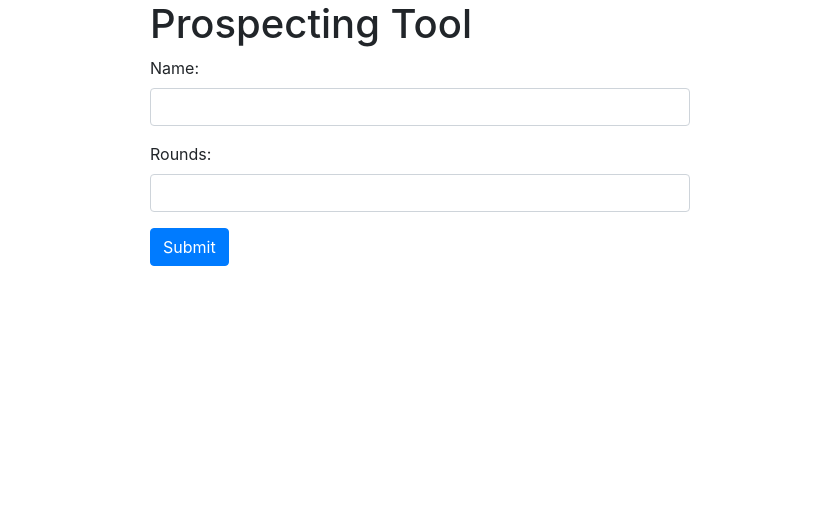
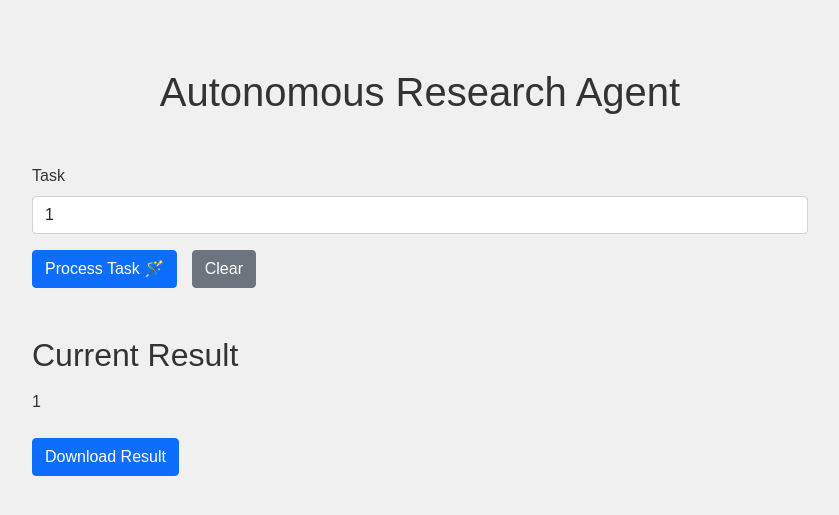
Before and after one commit to matthew-kissinger/radar, a Flask app: page / in a window 1280 px wide. Shown: the top 515 px of the page, without its empty margins (220-1059 px from the left). Run offline with Flask 3, Linux system fonts and the light colour scheme; the visitor is signed in with stand-in values (Sample User, id 1); some libraries are stand-ins or nearby versions.

Commit message:
Update index.html

```diff
--- a/templates/index.html
+++ b/templates/index.html
@@ -1,36 +1,102 @@
-<!DOCTYPE html>
+<!doctype html>
 <html lang="en">
   <head>
-    <meta charset="UTF-8">
-    <meta name="viewport" content="width=device-width, initial-scale=1.0">
-    <title>Prospecting Tool</title>
-    <!-- Add Bootstrap CSS -->
-    <link href="https://stackpath.bootstrapcdn.com/bootstrap/4.5.2/css/bootstrap.min.css" rel="stylesheet">
+    <title>Research Agent</title>
+    <link href="https://cdn.jsdelivr.net/npm/bootstrap@5.1.3/dist/css/bootstrap.min.css" rel="stylesheet">
+    <style>
+      body {
+        padding: 20px;
+        font-family: Arial, sans-serif;
+        background: #f0f0f0;
+        color: #333;
+      }
+      .container {
+        max-width: 800px;
+        margin: auto;
+      }
+      .btn {
+        margin-right: 10px;
+      }
+      .list-group-item {
+        margin-bottom: 10px;
+        background: #e8e8e8;
+        border: 1px solid #ccc;
+        transition: all 0.3s ease;
+        word-wrap: break-word;
+      }
+      .list-group-item:hover {
+        background: #ddd;
+        transform: translateX(10px);
+      }
+      p {
+        margin-bottom: 0.5rem;
+      }
+      .url-link {
+        color: #0066cc;
+        text-decoration: none;
+      }
+      .url-link:hover {
+        text-decoration: underline;
+      }
+    </style>
   </head>
   <body>
-<div class="container">
-    <div class="row">
-        <div class="col-md-6 offset-md-3">
-            <h1>Prospecting Tool</h1>
-            <form method="POST">
-                <div class="form-group">
-                    <label for="name">Name:</label>
-                    <input type="text" class="form-control" id="name" name="name" required>
+    <div class="container mt-5">
+      <h1 class="mb-5 text-center">Autonomous Research Agent</h1>
+
+      <form method="POST" action="/">
+        <div class="mb-3">
+            <label for="task" class="form-label">Task</label>
+            <input type="text" class="form-control" id="task" name="task" value="{{ task }}">
         </div>
-                <div class="form-group">
-                    <label for="rounds">Rounds:</label>
-                    <input type="number" class="form-control" id="rounds" name="rounds" required>
+
+        <input type="hidden" id="action" name="action" value="{{ action }}">
+
+        <button type="submit" id="processButton" class="btn btn-primary" onclick="setAction()">Process Task 🪄</button>
+        <button type="button" class="btn btn-secondary" onclick="clearSession()">Clear</button>
+        </form>
+
+
+      {% if current_response %}
+      <div class="mt-5">
+        <h2 class="mb-3">Current Result</h2>
+        <p>{{ current_response|replace('\n', '<br>')|safe }}</p>
+        <a href="/download" class="btn btn-primary mt-3">Download Result</a>
       </div>
-                <button type="submit" class="btn btn-primary">Submit</button>
-            </form>
-            {% if final_profile %}
-            <div class="mt-4">
-                <h2>Final Profile</h2>
-                <p>{{ final_profile }}</p>
+      {% endif %}
+
+      {% if search_history %}
+        <div class="mt-5">
+          <h2 class="mb-3">Search History</h2>
+          <ul class="list-group">
+            {% for search_term, url in search_history %}
+              <li class="list-group-item">
+                <p><strong>Search #{{ loop.index }}:</strong></p>
+                <p><strong>Term:</strong> {{ search_term }}</p>
+                <p><strong>URL:</strong> <a href="{{ url }}" target="_blank" class="url-link">{{ url }}</a></p>
+              </li>
+            {% endfor %}
+          </ul>
         </div>
       {% endif %}
     </div>
-    </div>
-</div>
+
+    <script>
+        function setAction() {
+            var taskValue = document.getElementById('task').value;
+            if(taskValue === ""){
+                document.getElementById('action').value='start';
+            } else {
+                document.getElementById('action').value='next';
+            }
+        }
+
+        function clearSession() {
+            location.href = '/clear';
+        }
+    </script>
+
+
+    <script src="https://cdn.jsdelivr.net/npm/bootstrap@5.1.3/dist/js/bootstrap.bundle.min.js"></script>
   </body>
 </html>
```
Lines whose indentation alone changed are shown as unchanged.
